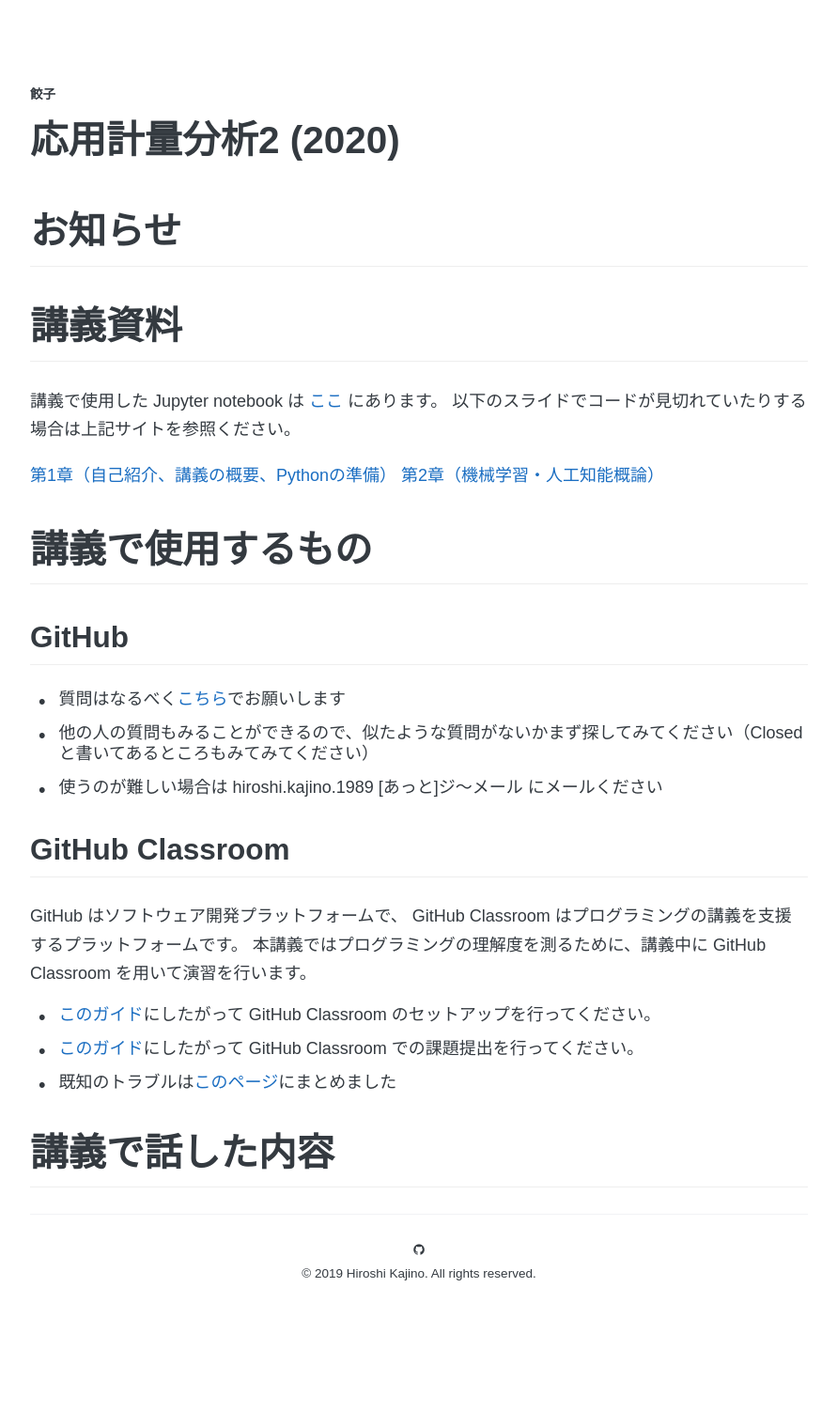
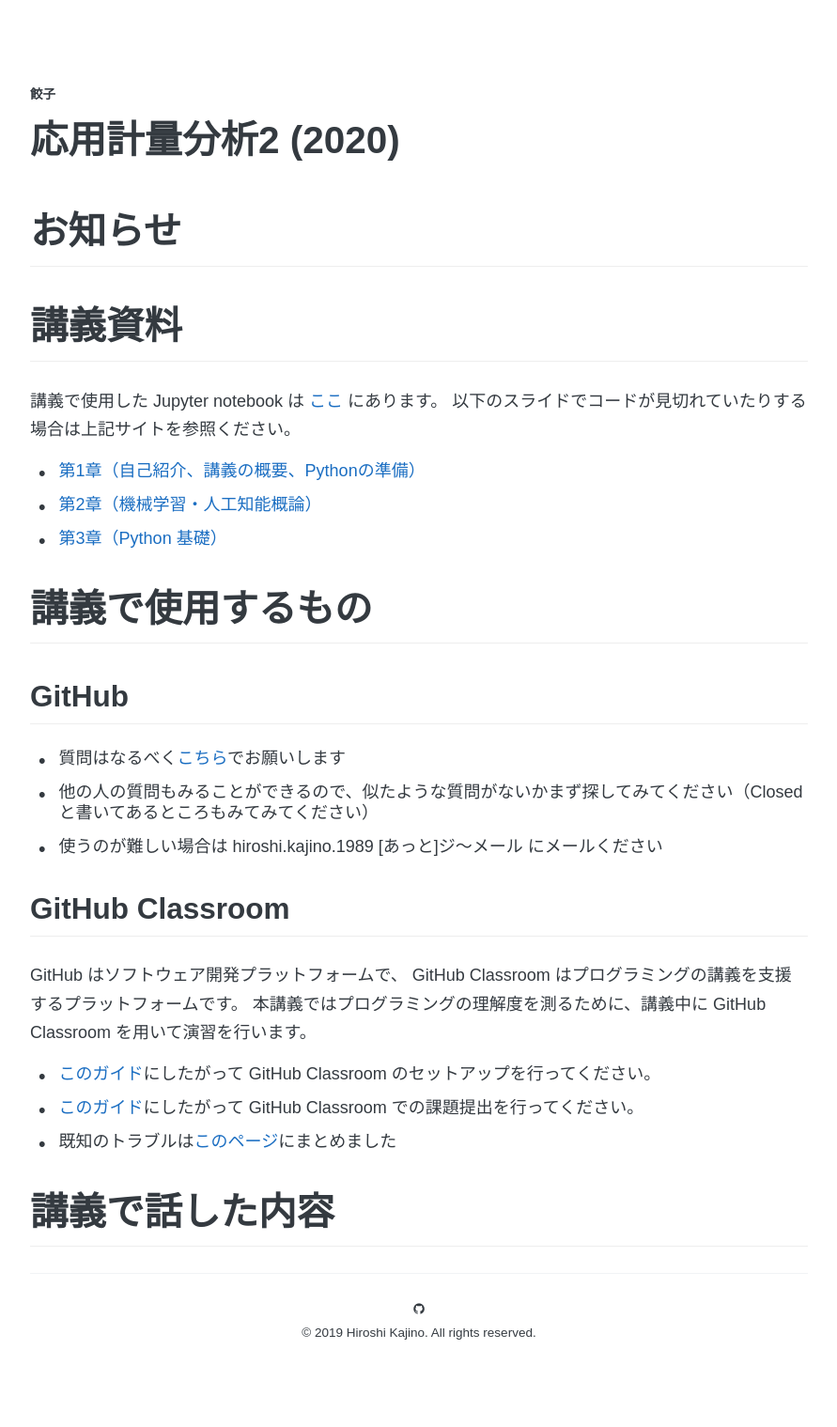
Before and after one commit to kanojikajino/kanojikajino.github.io, a Jekyll site: the page built from _lectures/2020/applied_analytics/index.md, in a window 1280 px wide. Shown: the whole page at 94% size, without its empty margins (194-1085 px from the left). Built offline with Jekyll 4.4.1, drawn with Linux system fonts in a browser that asks for light colours; some web fonts are replaced; a script that is not in the unit is left out; before the commit the page ends 1456 px from its top, so only the background shows below that.

Commit message:
add third course material

```diff
--- a/_lectures/2020/applied_analytics/index.md
+++ b/_lectures/2020/applied_analytics/index.md
@@ -12,8 +12,9 @@ permalink: /lectures/2020/applied_analytics
 講義で使用した Jupyter notebook は [ここ](https://github.com/kanojikajino/lecture) にあります。
 以下のスライドでコードが見切れていたりする場合は上記サイトを参照ください。
 
-[第1章（自己紹介、講義の概要、Pythonの準備）](/lectures/2020/applied_analytics/1.pdf)
-[第2章（機械学習・人工知能概論）](/lectures/2020/applied_analytics/2.pdf)
+- [第1章（自己紹介、講義の概要、Pythonの準備）](/lectures/2020/applied_analytics/1.pdf)
+- [第2章（機械学習・人工知能概論）](/lectures/2020/applied_analytics/2.pdf)
+- [第3章（Python 基礎）](/lectures/2020/applied_analytics/3.pdf)
 
 # 講義で使用するもの
 
```
Also changed, not shown: 1 other file.
